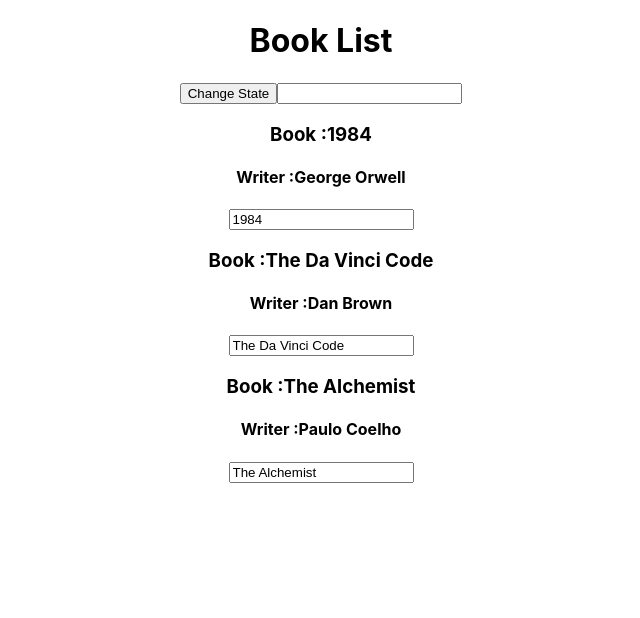
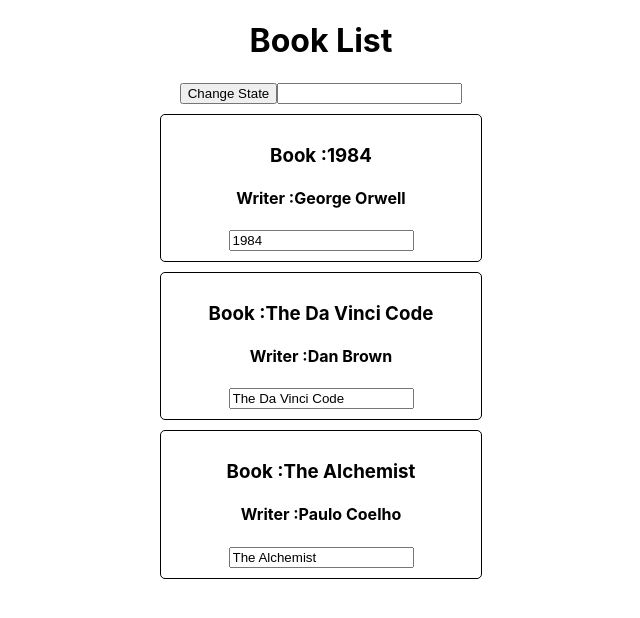
Before and after one commit to muzahid2559/React_Practice, a React (Create React App) app: page / in a window 1280 px wide. Shown: the top 618 px of the page, without its empty margins (319-959 px from the left). Built offline with nearby package versions, Linux system fonts and the light colour scheme.

Commit message:
Styling Components

```diff
--- a/src/components/book.js
+++ b/src/components/book.js
@@ -1,8 +1,9 @@
 import React from "react";
+import '../stylesheets/Book.css';
 
 const Book = props =>{
     return (
-        <div>
+        <div className="Book">
             <h3 onClick={props.change}>Book :{props.BookName}</h3>
             <h4>Writer :{props.Writer}</h4>
             <input type="text" onChange ={props.inputName} value={props.BookName}></input>
--- /dev/null
+++ b/src/stylesheets/Book.css
@@ -0,0 +1,7 @@
+.Book {
+    width: 300px;
+    margin: 10px auto;
+    padding: 10px;
+    border: 1px solid;
+    border-radius: 5px;
+}
```
